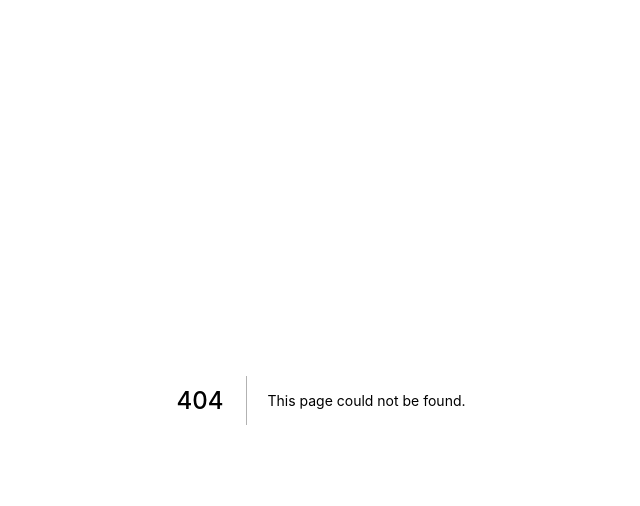
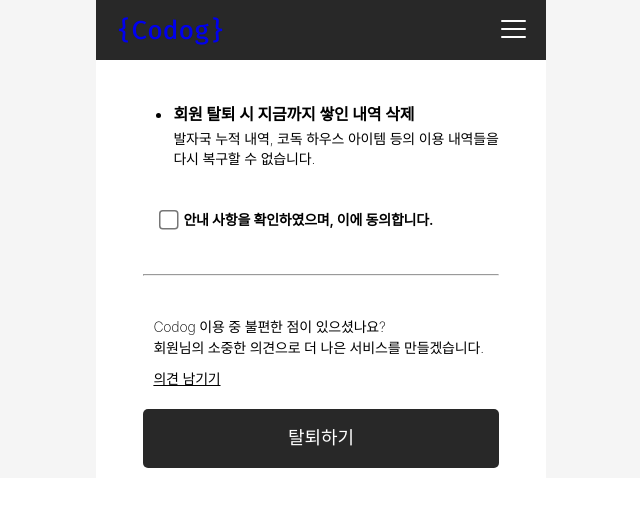
Before and after one commit to firstcommit23/codog-front, a Next.js app: page /mypage/dropout in a window 1280 px wide. Before the commit this address had no page. Shown: the top 506 px of the page, without its empty margins (319-959 px from the left). Built offline with nearby package versions, Linux system fonts and the light colour scheme; a web font is replaced by a local one; what emotion-reset would draw is missing.

Commit message:
[feat] 회원탈퇴 기능 추가

```diff
--- a/apis/api.ts
+++ b/apis/api.ts
@@ -33,6 +33,10 @@ export const postSighupUser = (user: User) => {
     characterCode: user.character,
     nickname: user.nickname,
   }).then((res) => res.data.response);
+};
+
+export const postDropOutUser = () => {
+  return Instance.post('/users/drop-out').then((res) => res.data.response);
 };
 
 export const postAuthorizationMail = (email: string) => {
--- a/components/Modal/index.tsx
+++ b/components/Modal/index.tsx
@@ -5,6 +5,7 @@ import { modalState } from '@/components/states';
 const Modal = () => {
   const [modal, setModal] = useRecoilState(modalState);
   const handleClose = () => {
+    modal.onClick && modal.onClick();
     setModal({ ...modal, isShow: false });
   };
 
--- a/components/states.ts
+++ b/components/states.ts
@@ -9,8 +9,14 @@ const userState = atom({
     character: '',
   },
 });
+type ModalType = {
+  isShow: boolean;
+  title: string;
+  content: string;
+  onClick?: any;
+};
 
-const modalState = atom({
+const modalState = atom<ModalType>({
   key: 'MODAL',
   default: {
     isShow: false,
--- /dev/null
+++ b/pages/mypage/dropout.tsx
@@ -0,0 +1,150 @@
+import { useEffect, useState } from 'react';
+import { useMutation } from '@tanstack/react-query';
+import { useRecoilState } from 'recoil';
+import styled from '@emotion/styled';
+import DefaultLayout from '@/components/Layout/DefaultLayout';
+import { modalState } from '@/components/states';
+import { postDropOutUser } from '@/apis/api';
+import { useRouter } from 'next/router';
+
+const DropOutPage = () => {
+  const router = useRouter();
+  const { mutate, isLoading } = useMutation(() => postDropOutUser());
+  const [, setModal] = useRecoilState(modalState);
+
+  const handleSuccess = () => {
+    localStorage.removeItem('accessToken');
+    localStorage.removeItem('refreshToken');
+    router.push('/login');
+  };
+
+  const handleSubmit = () => {
+    mutate(undefined, {
+      onSuccess: () => {
+        setModal({
+          isShow: true,
+          title: 'bye',
+          content: '정상적으로 탈퇴되었습니다.',
+          onClick: handleSuccess,
+        });
+      },
+      onError: (error: any) => {
+        const message = error?.response.data.error.message || '';
+        alert(message);
+      },
+    });
+  };
+
+  return (
+    <DefaultLayout backgroundColor="#ffffff" height="100%">
+      <Wrapper>
+        <Title>코독 회원 탈퇴</Title>
+        <DropoutDescriptionList>
+          <li>
+            회원 탈퇴 시 지금까지 쌓인 내역 삭제
+            <div className="desc">
+              발자국 누적 내역, 코독 하우스 아이템 등의 이용 내역들을 <br />
+              다시 복구할 수 없습니다.
+            </div>
+          </li>
+        </DropoutDescriptionList>
+        <AgreementBoxArea>
+          <input type="checkbox" id="agreement" />
+          <label htmlFor="agreement">안내 사항을 확인하였으며, 이에 동의합니다.</label>
+        </AgreementBoxArea>
+        <HrLine />
+        <OpinionArea>
+          Codog 이용 중 불편한 점이 있으셨나요?
+          <br /> 회원님의 소중한 의견으로 더 나은 서비스를 만들겠습니다.
+          <br />
+          <span>의견 남기기</span>
+        </OpinionArea>
+        <ButtonSubmit onClick={handleSubmit} disabled={isLoading}>
+          탈퇴하기
+        </ButtonSubmit>
+      </Wrapper>
+    </DefaultLayout>
+  );
+};
+
+const Wrapper = styled.div`
+  padding: 1rem 2rem;
+`;
+
+const Title = styled.div`
+  font-size: 2rem;
+  padding: 2rem 0;
+`;
+
+const DropoutDescriptionList = styled.ul`
+  list-style: disc;
+  padding: 1rem 0 1rem 3rem;
+  line-height: 3rem;
+
+  li {
+    font-size: 1.6rem;
+    font-weight: 600;
+
+    .desc {
+      font-size: 1.4rem;
+      font-weight: 200;
+      line-height: 2rem;
+    }
+  }
+`;
+
+const HrLine = styled.hr`
+  margin: 2rem 0;
+`;
+
+const AgreementBoxArea = styled.div`
+  padding: 2rem 1rem;
+
+  input[type='checkbox'] {
+    zoom: 1.5;
+    vertical-align: middle;
+    margin-top: 0rem;
+  }
+
+  label {
+    box-sizing: border-box;
+    font-size: 1.4rem;
+    font-weight: 600;
+    line-height: 1.5;
+  }
+`;
+
+const OpinionArea = styled.div`
+  padding: 2rem 1rem;
+
+  font-size: 1.4rem;
+  font-weight: 200;
+  line-height: 1.5;
+
+  span {
+    display: inline-block;
+    padding-top: 1rem;
+    text-decoration: underline;
+    cursor: pointer;
+  }
+`;
+
+const ButtonSubmit = styled.button`
+  width: 100%;
+  background: #282828;
+  border-radius: 5px;
+  border: 0;
+  padding: 2rem 0;
+  font-size: 18px;
+  color: #ffffff;
+  line-height: 19px;
+
+  &:hover {
+    background-color: #585858;
+    cursor: pointer;
+  }
+  &:disabled {
+    background-color: #eeeeee;
+  }
+`;
+export default DropOutPage;
```
Also changed, not shown: hooks/query/useSignupMutation.ts (+7 -0 lines), pages/mypage/profile.tsx (+17 -3 lines).
